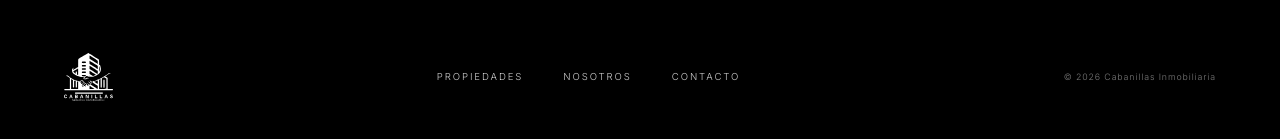
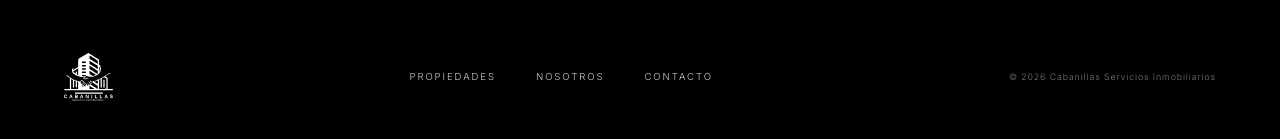
Before and after one commit to WeigandtTimoteo/Cabanillas_Inmobiliaria, a React (Vite) app: page / in a window 1280 px wide. Shown: the part 2981-3120 px from the top of the page. Built offline with nearby package versions, Linux system fonts and the light colour scheme; no server answers.

Commit message:
Update footer text to reflect new company name

```diff
--- a/src/components/Footer.jsx
+++ b/src/components/Footer.jsx
@@ -52,7 +52,7 @@ export default function Footer({ setView }) {
             style={{ fontFamily: "Inter, sans-serif", fontSize: "0.55rem", fontWeight: 300, color: COLORS.subtle, letterSpacing: "0.1em" }}
             className="opacity-60 text-center md:text-right"
           >
-            © {new Date().getFullYear()} Cabanillas Inmobiliaria
+            © {new Date().getFullYear()} Cabanillas Servicios Inmobiliarios
           </span>
         </div>
 
```
